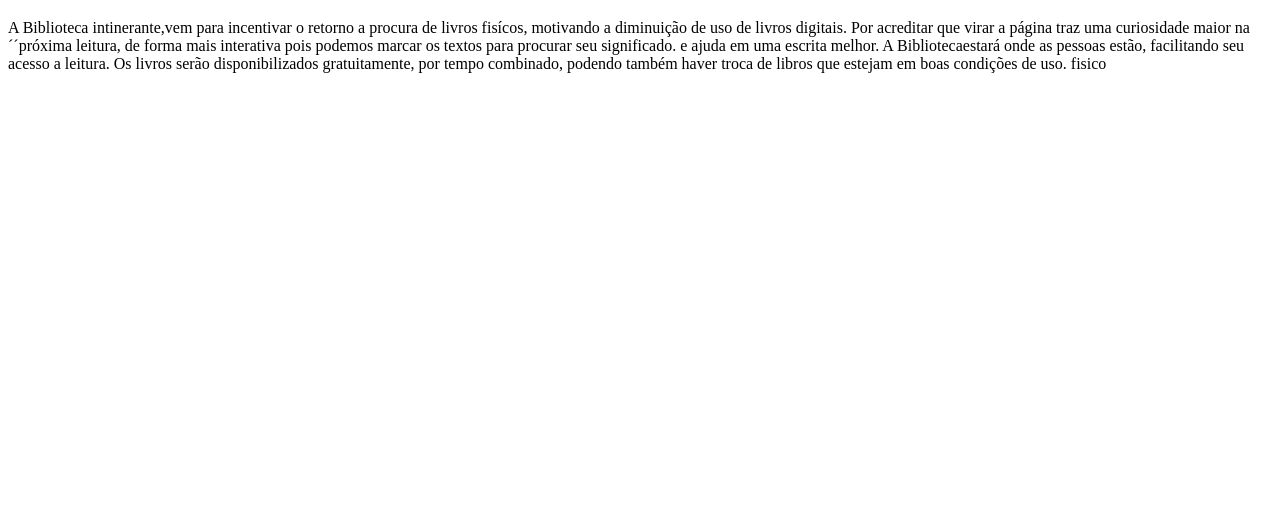
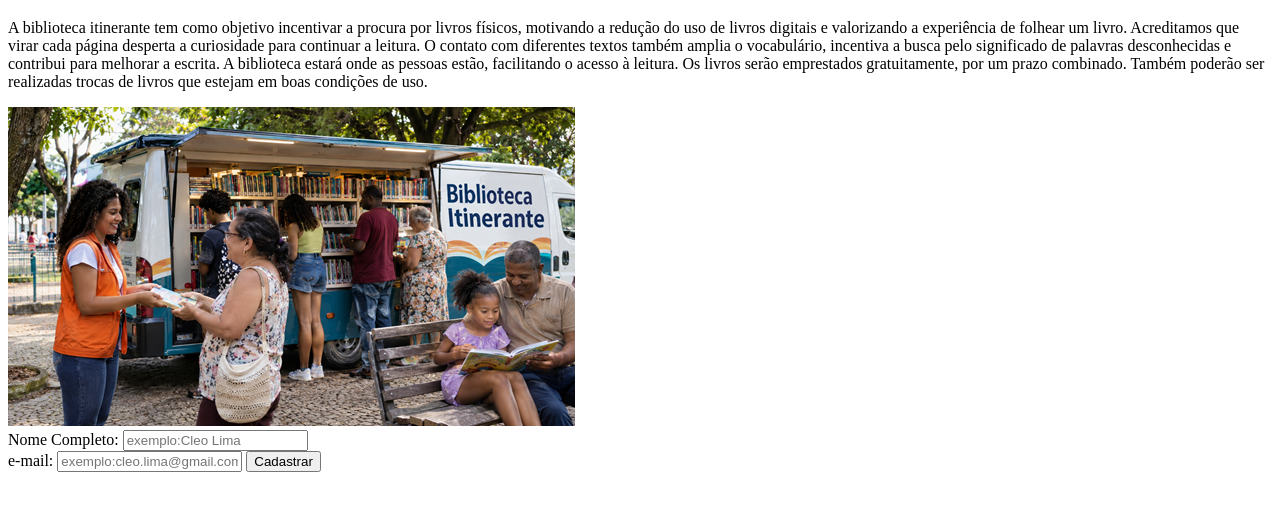
Before and after one commit to terelima586/-Bibliotecaintinerante, a plain HTML site: page index.html in a window 1280 px wide. Shown: the part 61-572 px from the top of the page. Drawn offline with Linux system fonts and the light colour scheme.

Commit message:
form inserido

```diff
--- a/index.html
+++ b/index.html
@@ -12,16 +12,28 @@
     <header>
         <h1>Biblioteca Intinerante</h1>
     </header>
-    <p> A Biblioteca intinerante,vem para incentivar o retorno a procura de livros fisícos, motivando a diminuição de
-        uso de livros digitais.
-        Por acreditar que virar a página traz uma curiosidade maior na ´´próxima leitura, de forma mais interativa pois
-        podemos marcar os textos para procurar seu significado.
-        e ajuda em uma escrita melhor.
-        A Bibliotecaestará onde as pessoas estão, facilitando seu acesso a leitura.
-        Os livros serão disponibilizados gratuitamente, por tempo combinado, podendo também haver troca de libros que
-        estejam em boas condições de uso.
-        fisico
+    <p> A biblioteca itinerante tem como objetivo incentivar a procura por livros físicos, motivando a redução do uso de
+        livros digitais e valorizando a experiência de folhear um livro.
+        Acreditamos que virar cada página desperta a curiosidade para continuar a leitura. O contato com diferentes
+        textos também amplia o vocabulário, incentiva a busca pelo significado de palavras desconhecidas e contribui
+        para melhorar a escrita.
+        A biblioteca estará onde as pessoas estão, facilitando o acesso à leitura.
+        Os livros serão emprestados gratuitamente, por um prazo combinado. Também poderão ser realizadas trocas de
+        livros que estejam em boas condições de uso.
     </p>
+    <!-- -->
+    <img src="Imagem1.png"
+        alt="Descrição da imagem: Em uma praça arborizada, um veículo com a inscrição “Biblioteca Itinerante” exibe estantes cheias de livros. Uma voluntária entrega um livro a uma mulher, enquanto outras pessoas escolhem suas leituras. Ao lado, uma menina e um adulto compartilham um livro em um banco.">
+        <br>
+
+
+    <label for="nome-usuario">Nome Completo:</label>
+    <input type="text" id="nomeCompleto" placeholder="exemplo:Cleo Lima" required><br>
+
+    <label for="e-mail">e-mail:</label>
+    <input type="text" id="e-mail" placeholder="exemplo:cleo.lima@gmail.com" required>
+    <button type="submit">Cadastrar</button>
+
 
 
 </body>
```
Also changed, not shown: Imagem1.png (added).
